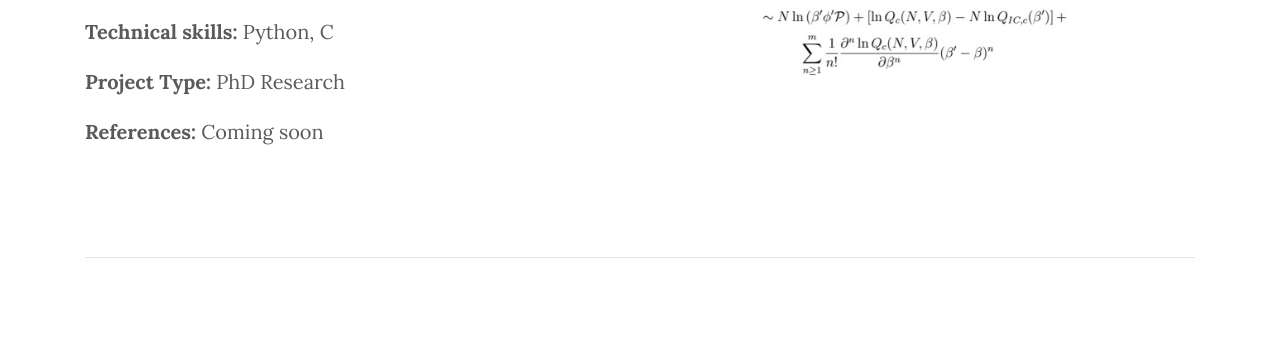
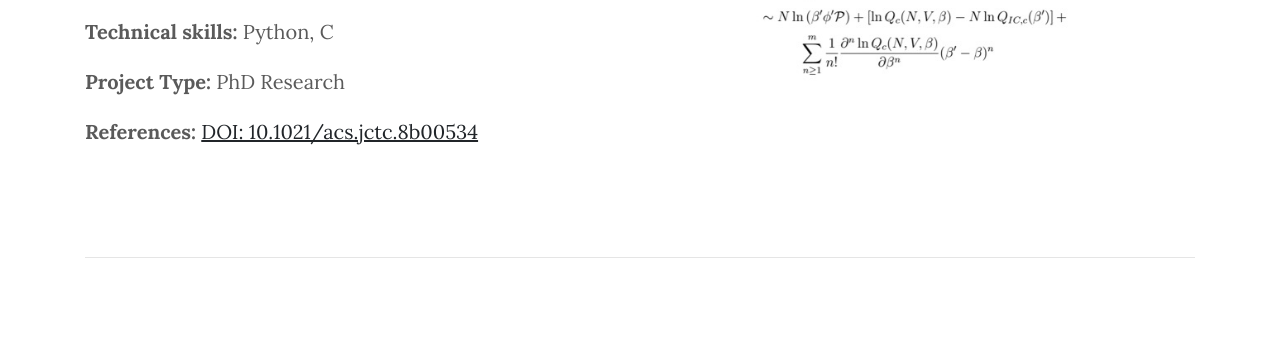
Before and after one commit to mwitman1/mwitman1.github.io, a website: page projects.html in a window 1280 px wide. Shown: the part 1704-2055 px from the top of the page. Drawn offline with nearby package versions, Linux system fonts and the light colour scheme; files whose address does not match are found by name.

Commit message:
updated link

```diff
--- a/projects.html
+++ b/projects.html
@@ -153,7 +153,7 @@
             <p style="margin-top: -.5em"><strong>Scientific keywords:</strong> Statistical physics, flat-histogram MC, configurational-bias MC, cumulant generating functions</p>
             <p style="margin-top: -.5em"><strong>Technical skills:</strong> Python, C</p>
             <p style="margin-top: -.5em"><strong>Project Type:</strong> PhD Research </p>
-            <p style="margin-top: -.5em"><strong>References:</strong> Coming soon</p>
+            <p style="margin-top: -.5em"><strong>References:</strong> <a href="https://pubs.acs.org/doi/10.1021/acs.jctc.8b00534" target="_blank">DOI: 10.1021/acs.jctc.8b00534</a></p>
           </div>
           <div class="col-md-5">
             <img class="featurette-image img-fluid mx-auto" src="img/projects/thumbnails/TMMC_CBMC.jpg">
```
